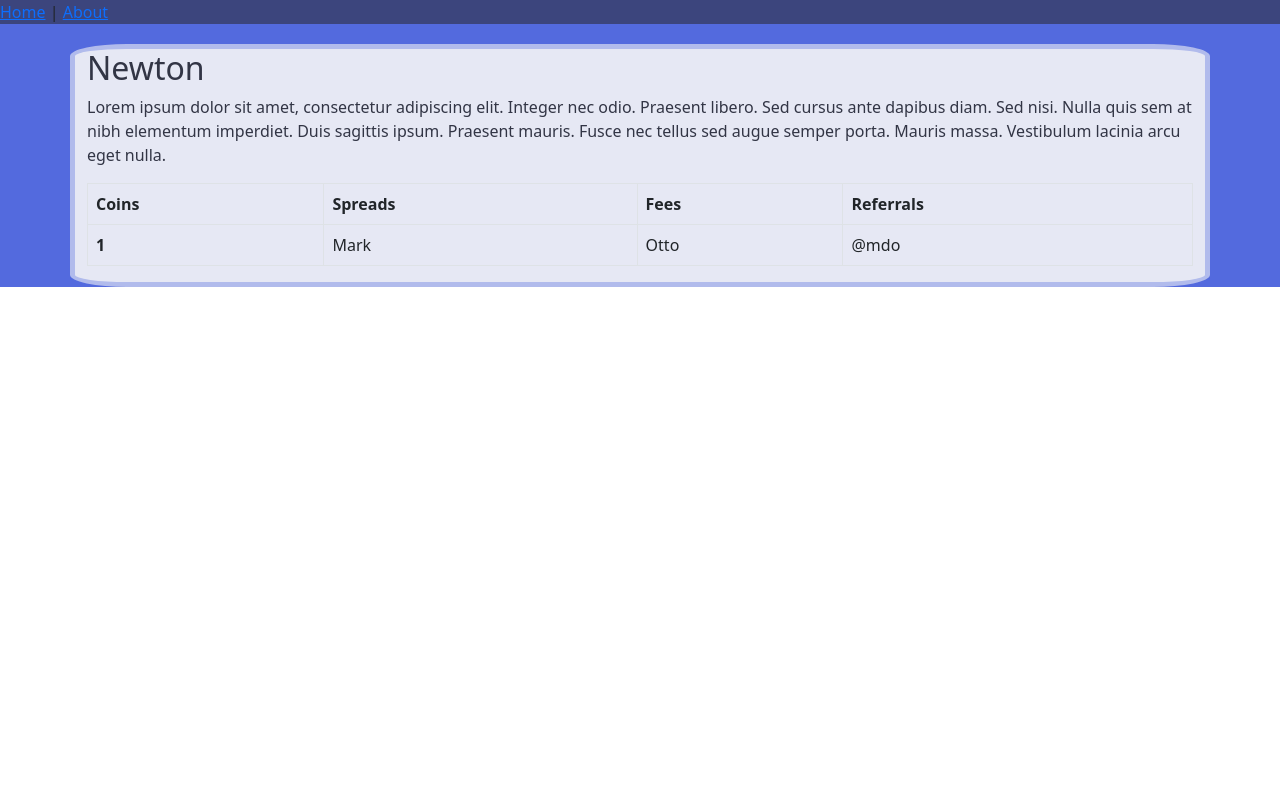
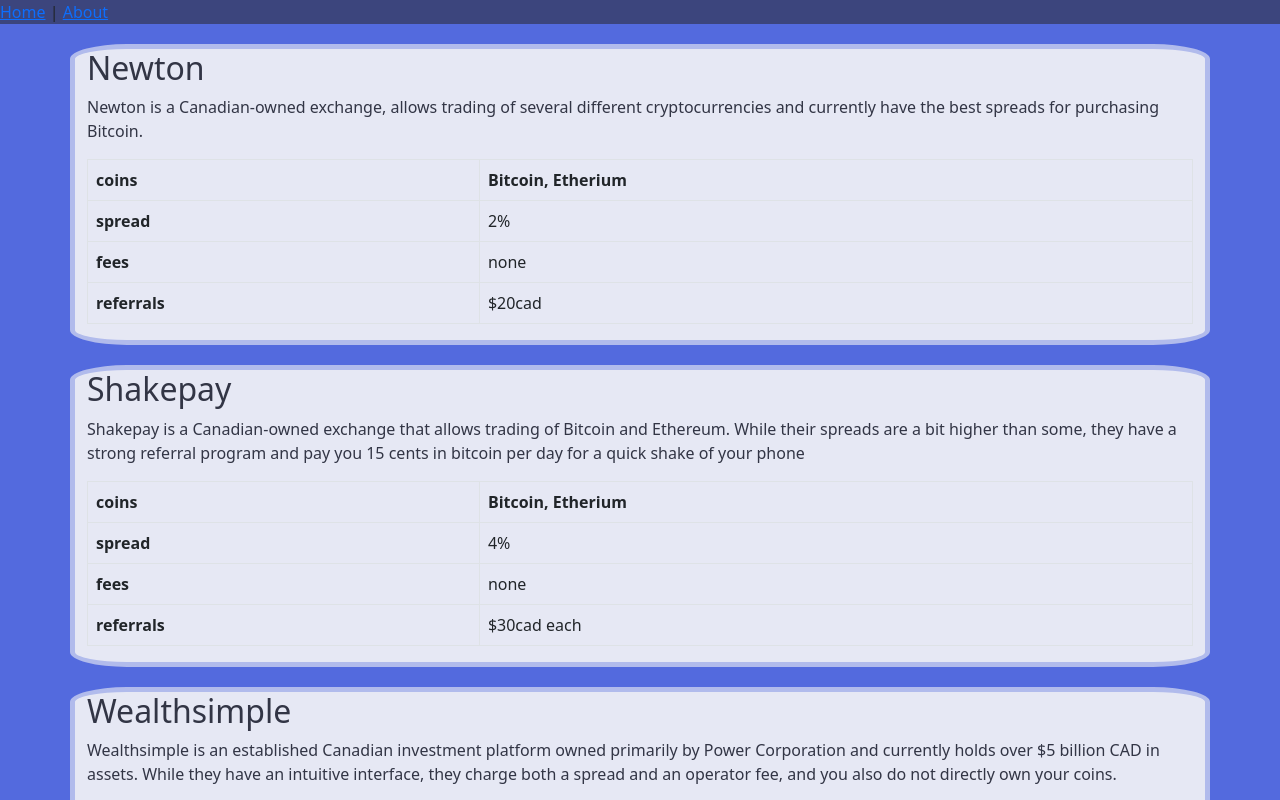
Before and after one commit to Ywehc/cryptohawk, a Vue app: page /#/ in a window 1280 px wide. Shown: the top 800 px of the page. Built offline with nearby package versions, Linux system fonts and the light colour scheme.

Commit message:
card props working

```diff
--- a/src/components/MobileCard.vue
+++ b/src/components/MobileCard.vue
@@ -1,34 +1,27 @@
 <template>
     <div class="container">
-        <h2>{{ $t("message.grid.newton.name")}}</h2>
-        <p>{{ $t("message.grid.newton.description")}}</p>
+        <h2>{{ title }}</h2>
+        <p>{{ description }}</p>
         <table class="table table-bordered">
             <thead>
                 <tr>
-                <th scope="col">Coins</th>
-                <th scope="col">Spreads</th>
-                <th scope="col">Fees</th>
-                <th scope="col">Referrals</th>
+                <th scope="col">{{ $t('message.grid.coins') }}</th>
+                <th scope="col">Bitcoin, Etherium</th>
                 </tr>
             </thead>
             <tbody>
                 <tr>
-                <th scope="row">1</th>
-                <td>Mark</td>
-                <td>Otto</td>
-                <td>@mdo</td>
-                </tr>
-                <!-- <tr>
-                <th scope="row">2</th>
-                <td>Jacob</td>
-                <td>Thornton</td>
-                <td>@fat</td>
+                <th scope="row">{{ $t('message.grid.spread') }}</th>
+                <td>{{ spread }}</td>
                 </tr>
                 <tr>
-                <th scope="row">3</th>
-                <td colspan="2">Larry the Bird</td>
-                <td>@twitter</td>
-                </tr> -->
+                <th scope="row">{{ $t('message.grid.fees') }}</th>
+                <td>{{ fees }}</td>
+                </tr>
+                <tr>
+                <th scope="row">{{ $t('message.grid.referrals') }}</th>
+                <td colspan="2">{{ referral }}</td>
+                </tr>
             </tbody>
         </table>
     </div>
@@ -37,13 +30,10 @@
 <script>
 export default {
   name: 'MobileCard',
-  props: {
-    msg: String,
-  },
+  props: ['title', 'description', 'spread', 'fees', 'referral'],
 };
 </script>
 
-<!-- Add "scoped" attribute to limit CSS to this component only -->
 <style scoped lang="scss">
 .container {
     background: $lightest;
@@ -51,6 +41,7 @@
     width: 94%;
     border: 5px solid $light;
     border-radius: 5%;
+    margin-bottom: 20px;
 }
 
 </style>
--- a/src/components/MobileGrid.vue
+++ b/src/components/MobileGrid.vue
@@ -1,6 +1,26 @@
 <template>
     <div class="mobile-grid">
-        <mobile-card></mobile-card>
+        <mobile-card
+          title="Newton"
+          :description="$t('message.grid.description.newton')"
+          spread="2%"
+          fees="none"
+          referral="$20cad">
+        </mobile-card>
+        <mobile-card
+          title="Shakepay"
+          :description="$t('message.grid.description.shakepay')"
+          spread="4%"
+          fees="none"
+          referral="$30cad each">
+        </mobile-card>
+        <mobile-card
+          title="Wealthsimple"
+          :description="$t('message.grid.description.wealthsimple')"
+          spread="2%"
+          fees="none"
+          referral="$20cad">
+        </mobile-card>
     </div>
 </template>
 
@@ -10,24 +30,6 @@
 export default {
   components: { MobileCard },
   name: 'MobileGrid',
-  props: {
-    msg: String,
-  },
-  data() {
-    return {
-      platforms: [
-        {
-          name: 'Newton', coins: 'bitcoin', spread: '2%', fees: 'none', referral: '$20',
-        },
-        {
-          name: 'Shakepay', coins: 'bitcoin', spread: '3%', fees: 'none', referral: '$30',
-        },
-        {
-          name: 'Wealthsimple', coins: 'bitcoin', spread: '2%', fees: '3%', referral: '$30',
-        },
-      ],
-    };
-  },
 };
 </script>
 
--- a/src/i18n.js
+++ b/src/i18n.js
@@ -7,16 +7,30 @@
   en: {
     message: {
       grid: {
-        newton: {
-          name: 'Newton',
-          description: 'Lorem ipsum dolor sit amet, consectetur adipiscing elit. Integer nec odio. Praesent libero. Sed cursus ante dapibus diam. Sed nisi. Nulla quis sem at nibh elementum imperdiet. Duis sagittis ipsum. Praesent mauris. Fusce nec tellus sed augue semper porta. Mauris massa. Vestibulum lacinia arcu eget nulla.',
+        description: {
+          newton: 'Newton is a Canadian-owned exchange, allows trading of several different cryptocurrencies and currently have the best spreads for purchasing Bitcoin.',
+          shakepay: 'Shakepay is a Canadian-owned exchange that allows trading of Bitcoin and Ethereum. While their spreads are a bit higher than some, they have a strong referral program and pay you 15 cents in bitcoin per day for a quick shake of your phone',
+          wealthsimple: 'Wealthsimple is an established Canadian investment platform owned primarily by Power Corporation and currently holds over $5 billion CAD in assets. While they have an intuitive interface, they charge both a spread and an operator fee, and you also do not directly own your coins.',
         },
+        coins: 'coins',
+        spread: 'spread',
+        fees: 'fees',
+        referrals: 'referrals',
       },
     },
   },
   fr: {
     message: {
-      hello: 'こんにちは、世界',
+      grid: {
+        description: {
+          newton: 'Newton is a Canadian-owned exchange, allows trading of several different cryptocurrencies and currently have the best spreads for purchasing Bitcoin.',
+          shakepay: 'Shakepay blah blah',
+        },
+        coins: 'las pièces',
+        spread: 'pourcentage',
+        fees: 'frais',
+        referrals: 'références',
+      },
     },
   },
 };
```
